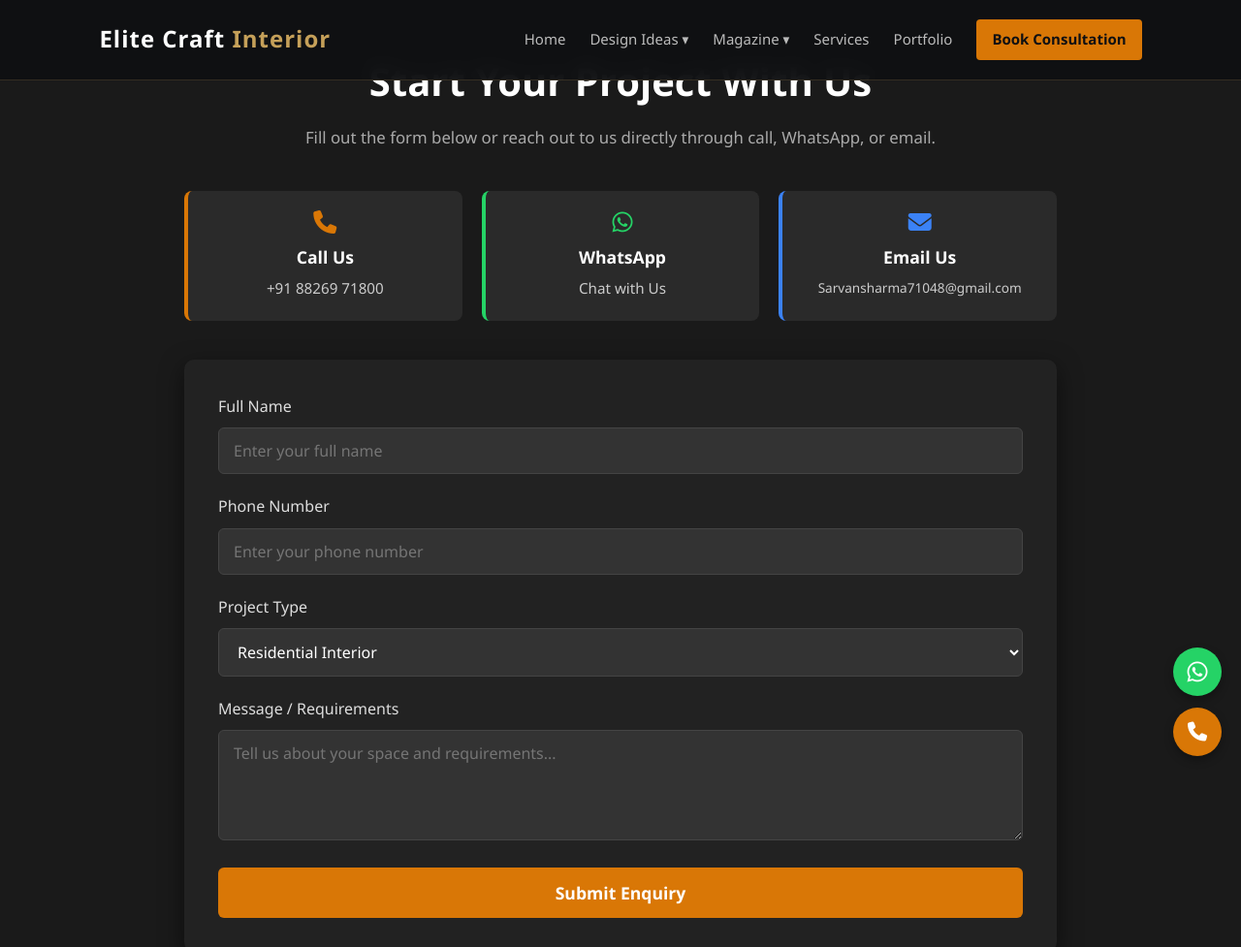
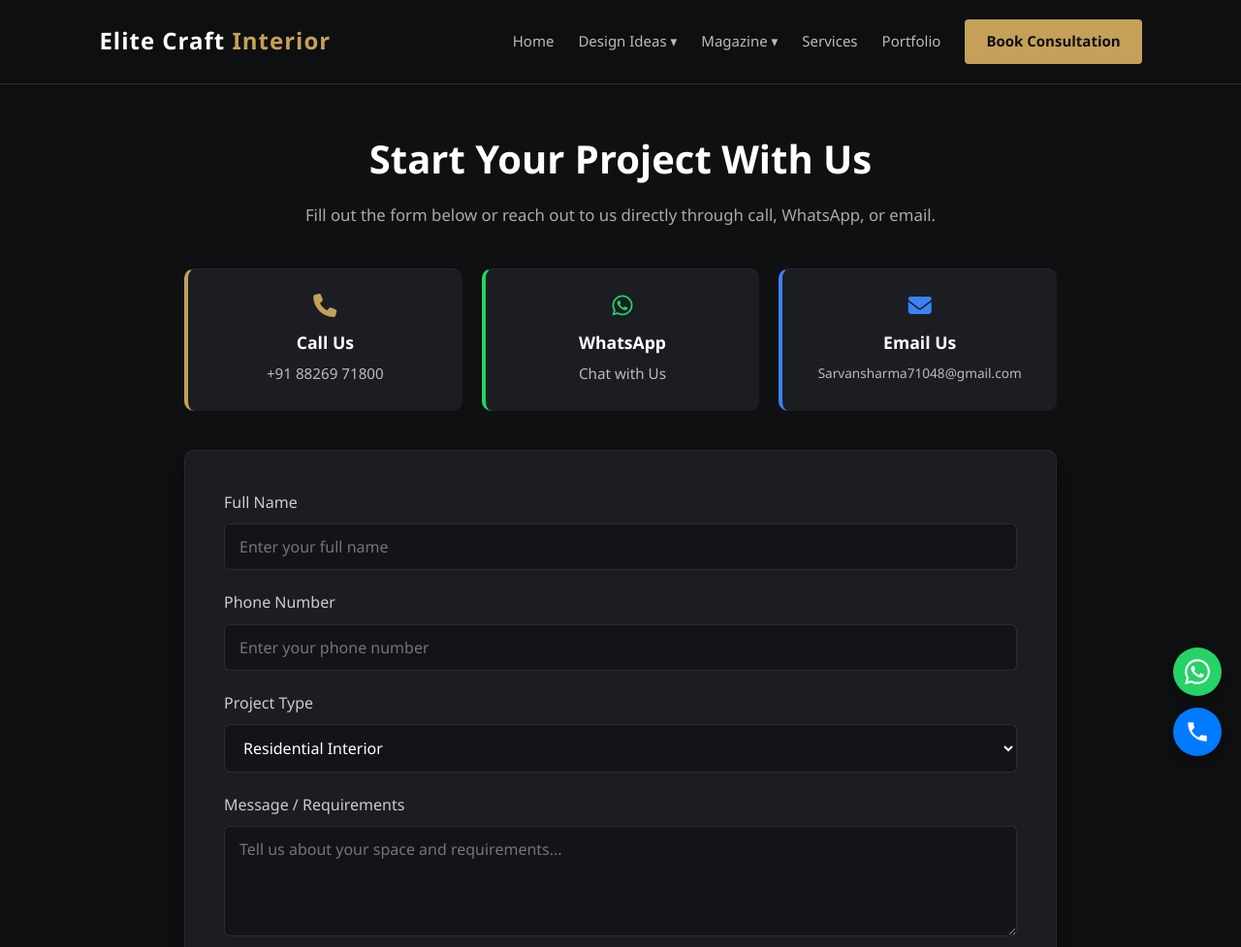
Before and after one commit to sangamsharma6265/elite-craft-interior, a website: page contact.html in a window 1280 px wide. Shown: the top 977 px of the page at 97% size. Drawn offline with Linux system fonts and the light colour scheme.

Commit message:
Fixed heading overlap issue on contact consultation page

```diff
--- a/contact.html
+++ b/contact.html
@@ -38,79 +38,79 @@
             </div>
             <a href="services.html">Services</a>
             <a href="portfolio.html">Portfolio</a>
-            <a href="contact.html" class="btn-nav active" style="background-color: #d97706; color: white; padding: 8px 16px; border-radius: 4px;">Book Consultation</a>
+            <a href="contact.html" class="btn-nav active">Book Consultation</a>
         </nav>
     </header>
 
     <!-- Contact / Consultation Content Section -->
-    <main style="padding: 50px 5%; min-height: 75vh; background-color: #1a1a1a; color: #fff;">
+    <main style="padding: 130px 5% 60px 5%; min-height: 85vh; background-color: #0f1012; color: #fff;">
         <div style="max-width: 900px; margin: 0 auto;">
             <div style="text-align: center; margin-bottom: 40px;">
-                <h1 style="font-size: 2.5rem; color: #fff; margin-bottom: 10px;">Start Your Project With Us</h1>
+                <h1 style="font-size: 2.5rem; color: #fff; margin-bottom: 10px; font-weight: 700;">Start Your Project With Us</h1>
                 <p style="color: #aaa; font-size: 1.05rem;">Fill out the form below or reach out to us directly through call, WhatsApp, or email.</p>
             </div>
 
             <!-- Direct Contact Info Cards -->
             <div style="display: grid; grid-template-columns: repeat(auto-fit, minmax(250px, 1fr)); gap: 20px; margin-bottom: 40px;">
-                <div style="background: #2a2a2a; padding: 20px; border-radius: 8px; text-align: center; border-left: 4px solid #d97706;">
-                    <i class="fa-solid fa-phone" style="font-size: 24px; color: #d97706; margin-bottom: 10px;"></i>
+                <div style="background: #1b1d22; padding: 25px; border-radius: 10px; text-align: center; border-left: 4px solid #c5a059; border-top: 1px solid rgba(255,255,255,0.05);">
+                    <i class="fa-solid fa-phone" style="font-size: 24px; color: #c5a059; margin-bottom: 12px;"></i>
                     <h3 style="font-size: 1.1rem; margin-bottom: 5px; color: #fff;">Call Us</h3>
-                    <p style="color: #ccc; font-size: 0.95rem;">+91 88269 71800</p>
+                    <p style="color: #bbb; font-size: 0.95rem;">+91 88269 71800</p>
                 </div>
-                <div style="background: #2a2a2a; padding: 20px; border-radius: 8px; text-align: center; border-left: 4px solid #25d366;">
-                    <i class="fa-brands fa-whatsapp" style="font-size: 24px; color: #25d366; margin-bottom: 10px;"></i>
+                <div style="background: #1b1d22; padding: 25px; border-radius: 10px; text-align: center; border-left: 4px solid #25d366; border-top: 1px solid rgba(255,255,255,0.05);">
+                    <i class="fa-brands fa-whatsapp" style="font-size: 24px; color: #25d366; margin-bottom: 12px;"></i>
                     <h3 style="font-size: 1.1rem; margin-bottom: 5px; color: #fff;">WhatsApp</h3>
-                    <p style="color: #ccc; font-size: 0.95rem;">Chat with Us</p>
+                    <p style="color: #bbb; font-size: 0.95rem;">Chat with Us</p>
                 </div>
-                <div style="background: #2a2a2a; padding: 20px; border-radius: 8px; text-align: center; border-left: 4px solid #3b82f6;">
-                    <i class="fa-solid fa-envelope" style="font-size: 24px; color: #3b82f6; margin-bottom: 10px;"></i>
+                <div style="background: #1b1d22; padding: 25px; border-radius: 10px; text-align: center; border-left: 4px solid #3b82f6; border-top: 1px solid rgba(255,255,255,0.05);">
+                    <i class="fa-solid fa-envelope" style="font-size: 24px; color: #3b82f6; margin-bottom: 12px;"></i>
                     <h3 style="font-size: 1.1rem; margin-bottom: 5px; color: #fff;">Email Us</h3>
-                    <p style="color: #ccc; font-size: 0.85rem; word-break: break-all;">Sarvansharma71048@gmail.com</p>
+                    <p style="color: #bbb; font-size: 0.85rem; word-break: break-all;">Sarvansharma71048@gmail.com</p>
                 </div>
             </div>
 
             <!-- Consultation Form Box -->
-            <div style="background: #222; padding: 35px; border-radius: 10px; box-shadow: 0 8px 24px rgba(0,0,0,0.5);">
+            <div style="background: #1b1d22; padding: 40px; border-radius: 10px; border: 1px solid rgba(255,255,255,0.05); box-shadow: 0 10px 30px rgba(0,0,0,0.4);">
                 <form action="#" method="POST" style="display: flex; flex-direction: column; gap: 20px;">
                     <div>
-                        <label style="display: block; margin-bottom: 8px; font-weight: 500; color: #ddd;">Full Name</label>
-                        <input type="text" placeholder="Enter your full name" required style="width: 100%; padding: 12px 15px; background: #333; border: 1px solid #444; border-radius: 6px; color: #fff; font-size: 1rem;">
+                        <label style="display: block; margin-bottom: 8px; font-weight: 500; color: #ccc;">Full Name</label>
+                        <input type="text" placeholder="Enter your full name" required style="width: 100%; padding: 12px 15px; background: #121418; border: 1px solid rgba(255,255,255,0.1); border-radius: 6px; color: #fff; font-size: 1rem;">
                     </div>
                     <div>
-                        <label style="display: block; margin-bottom: 8px; font-weight: 500; color: #ddd;">Phone Number</label>
-                        <input type="tel" placeholder="Enter your phone number" required style="width: 100%; padding: 12px 15px; background: #333; border: 1px solid #444; border-radius: 6px; color: #fff; font-size: 1rem;">
+                        <label style="display: block; margin-bottom: 8px; font-weight: 500; color: #ccc;">Phone Number</label>
+                        <input type="tel" placeholder="Enter your phone number" required style="width: 100%; padding: 12px 15px; background: #121418; border: 1px solid rgba(255,255,255,0.1); border-radius: 6px; color: #fff; font-size: 1rem;">
                     </div>
                     <div>
-                        <label style="display: block; margin-bottom: 8px; font-weight: 500; color: #ddd;">Project Type</label>
-                        <select style="width: 100%; padding: 12px 15px; background: #333; border: 1px solid #444; border-radius: 6px; color: #fff; font-size: 1rem;">
-                            <option>Residential Interior</option>
-                            <option>Modular Kitchen</option>
-                            <option>Wardrobe & Storage</option>
-                            <option>Full Home Renovation</option>
+                        <label style="display: block; margin-bottom: 8px; font-weight: 500; color: #ccc;">Project Type</label>
+                        <select style="width: 100%; padding: 12px 15px; background: #121418; border: 1px solid rgba(255,255,255,0.1); border-radius: 6px; color: #fff; font-size: 1rem;">
+                            <option style="background: #121418; color: #fff;">Residential Interior</option>
+                            <option style="background: #121418; color: #fff;">Modular Kitchen</option>
+                            <option style="background: #121418; color: #fff;">Wardrobe & Storage</option>
+                            <option style="background: #121418; color: #fff;">Full Home Renovation</option>
                         </select>
                     </div>
                     <div>
-                        <label style="display: block; margin-bottom: 8px; font-weight: 500; color: #ddd;">Message / Requirements</label>
-                        <textarea rows="4" placeholder="Tell us about your space and requirements..." style="width: 100%; padding: 12px 15px; background: #333; border: 1px solid #444; border-radius: 6px; color: #fff; font-size: 1rem; resize: vertical;"></textarea>
+                        <label style="display: block; margin-bottom: 8px; font-weight: 500; color: #ccc;">Message / Requirements</label>
+                        <textarea rows="4" placeholder="Tell us about your space and requirements..." style="width: 100%; padding: 12px 15px; background: #121418; border: 1px solid rgba(255,255,255,0.1); border-radius: 6px; color: #fff; font-size: 1rem; resize: vertical;"></textarea>
                     </div>
-                    <button type="submit" style="background-color: #d97706; color: white; padding: 14px; border: none; border-radius: 6px; font-size: 1.1rem; font-weight: 600; cursor: pointer; transition: background 0.3s;">Submit Enquiry</button>
+                    <button type="submit" style="background-color: #c5a059; color: #0f1012; padding: 14px; border: none; border-radius: 6px; font-size: 1.1rem; font-weight: 700; cursor: pointer; transition: background 0.3s;">Submit Enquiry</button>
                 </form>
             </div>
         </div>
     </main>
 
-    <!-- Floating Call & WhatsApp Buttons -->
-    <div style="position: fixed; bottom: 20px; right: 20px; display: flex; flex-direction: column; gap: 12px; z-index: 1000;">
-        <a href="https://wa.me/919876543210" target="_blank" style="background-color: #25d366; color: white; width: 50px; height: 50px; border-radius: 50%; display: flex; align-items: center; justify-content: center; font-size: 24px; box-shadow: 0 4px 10px rgba(0,0,0,0.3); text-decoration: none;">
-            <i class="fa-brands fa-whatsapp"></i>
+    <!-- Floating WhatsApp & Call Widget -->
+    <div class="floating-widget">
+        <a href="https://wa.me/918826971800" target="_blank" class="float-btn whatsapp-btn" title="Chat on WhatsApp">
+            <svg viewBox="0 0 24 24"><path d="M.057 24l1.687-6.163c-1.041-1.804-1.588-3.849-1.587-5.946.003-6.556 5.338-11.891 11.893-11.891 3.181.001 6.167 1.24 8.413 3.488 2.245 2.248 3.481 5.236 3.48 8.414-.003 6.557-5.338 11.892-11.893 11.892-1.99-.001-3.951-.5-5.688-1.448l-6.305 1.654zm6.597-3.807c1.676.995 3.276 1.591 5.392 1.592 5.448 0 9.886-4.434 9.889-9.885.002-5.462-4.415-9.89-9.881-9.892-5.452 0-9.887 4.434-9.889 9.884-.001 2.225.651 3.891 1.746 5.634l-.999 3.648 3.742-.981zm11.387-5.464c-.074-.124-.272-.198-.57-.347-.297-.149-1.758-.868-2.031-.967-.272-.099-.47-.149-.669.149-.198.297-.768.967-.941 1.165-.173.198-.347.223-.644.074-.297-.149-1.255-.462-2.39-1.475-.883-.788-1.48-1.761-1.653-2.059-.173-.297-.018-.458.13-.606.134-.133.297-.347.446-.521.151-.172.2-.296.3-.495.099-.198.05-.372-.025-.521-.075-.148-.669-1.611-.916-2.206-.242-.579-.487-.501-.669-.51l-.57-.01c-.198 0-.52.074-.792.372s-1.04 1.016-1.04 2.479 1.065 2.876 1.213 3.074c.149.198 2.095 3.2 5.076 4.487.709.306 1.263.489 1.694.626.712.226 1.36.194 1.872.118.571-.085 1.758-.719 2.006-1.413.248-.695.248-1.29.173-1.414z"/></svg>
         </a>
-        <a href="tel:+919876543210" style="background-color: #d97706; color: white; width: 50px; height: 50px; border-radius: 50%; display: flex; align-items: center; justify-content: center; font-size: 20px; box-shadow: 0 4px 10px rgba(0,0,0,0.3); text-decoration: none;">
-            <i class="fa-solid fa-phone"></i>
+        <a href="tel:+918826971800" class="float-btn call-btn" title="Call Us">
+            <svg viewBox="0 0 24 24"><path d="M6.62 10.79c1.44 2.83 3.76 5.14 6.59 6.59l2.2-2.2c.27-.27.67-.36 1.02-.24 1.12.37 2.33.57 3.57.57.55 0 1 .45 1 1V20c0 .55-.45 1-1 1-9.39 0-17-7.61-17-17 0-.55.45-1 1-1h3.5c.55 0 1 .45 1 1 0 1.25.2 2.45.57 3.57.11.35.03.74-.25 1.02l-2.2 2.2z"/></svg>
         </a>
     </div>
 
     <!-- Footer -->
-    <footer style="background: #111; color: #888; text-align: center; padding: 20px; font-size: 0.9rem;">
+    <footer>
         <p>&copy; 2026 Elite Craft Interior. All Rights Reserved.</p>
     </footer>
 
--- a/style.css
+++ b/style.css
@@ -255,20 +255,20 @@
 /* Floating WhatsApp & Call Widget (Proper SVG Icons) */
 .floating-widget {
     position: fixed;
-    right: 25px;
-    bottom: 30px;
+    right: 20px;
+    bottom: 20px;
     z-index: 9999;
     display: flex;
     flex-direction: column;
-    gap: 15px;
+    gap: 12px;
 }
 
 .float-btn {
     display: flex;
     align-items: center;
     justify-content: center;
-    width: 55px;
-    height: 55px;
+    width: 50px;
+    height: 50px;
     border-radius: 50%;
     box-shadow: 0 6px 20px rgba(0, 0, 0, 0.4);
     transition: all 0.3s ease;
@@ -276,8 +276,8 @@
 }
 
 .float-btn svg {
-    width: 28px;
-    height: 28px;
+    width: 26px;
+    height: 26px;
     fill: #fff;
 }
 
@@ -311,17 +311,53 @@
     border-top: 1px solid rgba(255, 255, 255, 0.05);
 }
 
-@media (max-width: 768px) {
+/* Enhanced Mobile Responsive Media Queries */
+@media (max-width: 900px) {
     header {
         padding: 15px 5%;
         flex-direction: column;
+        gap: 12px;
+        position: fixed;
+    }
+
+    nav {
+        flex-wrap: wrap;
+        justify-content: center;
         gap: 15px;
-        position: relative;
     }
+
+    nav a {
+        font-size: 14px;
+    }
+
     .hero {
-        margin-top: 120px;
+        margin-top: 140px;
+        height: 70vh;
     }
+
     .hero h1 {
         font-size: 32px;
     }
+
+    .hero p {
+        font-size: 15px;
+    }
+
+    .services, .portfolio {
+        padding: 140px 5% 60px 5%;
+    }
+
+    .services h1, .services h2, .portfolio h1, .portfolio h2 {
+        font-size: 28px;
+    }
+
+    /* Dropdown alignment fix for mobile */
+    .dropdown-content {
+        position: relative;
+        box-shadow: none;
+        border: none;
+        background-color: #16181d;
+        margin-top: 5px;
+        min-width: 180px;
+    }
 }
```
